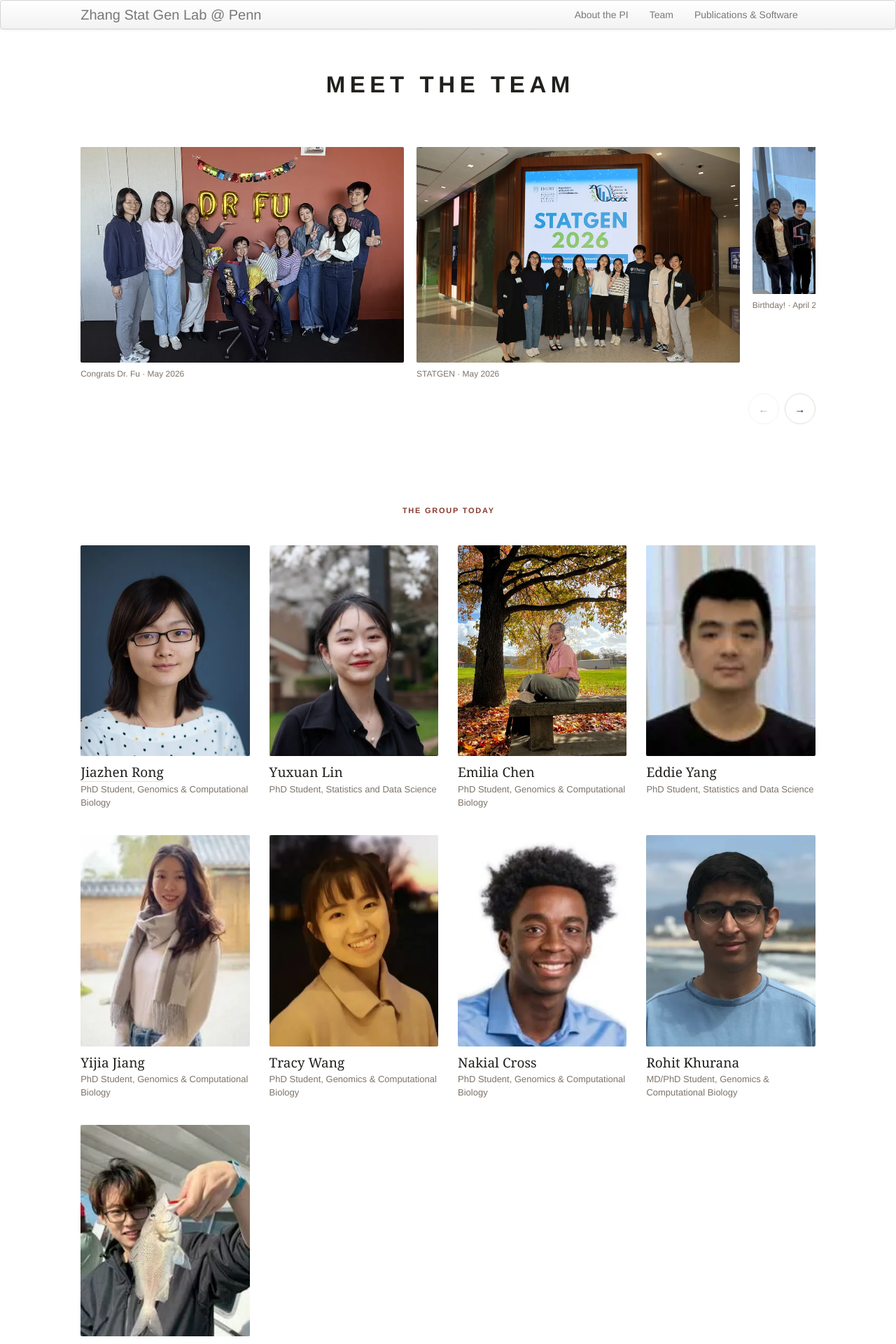
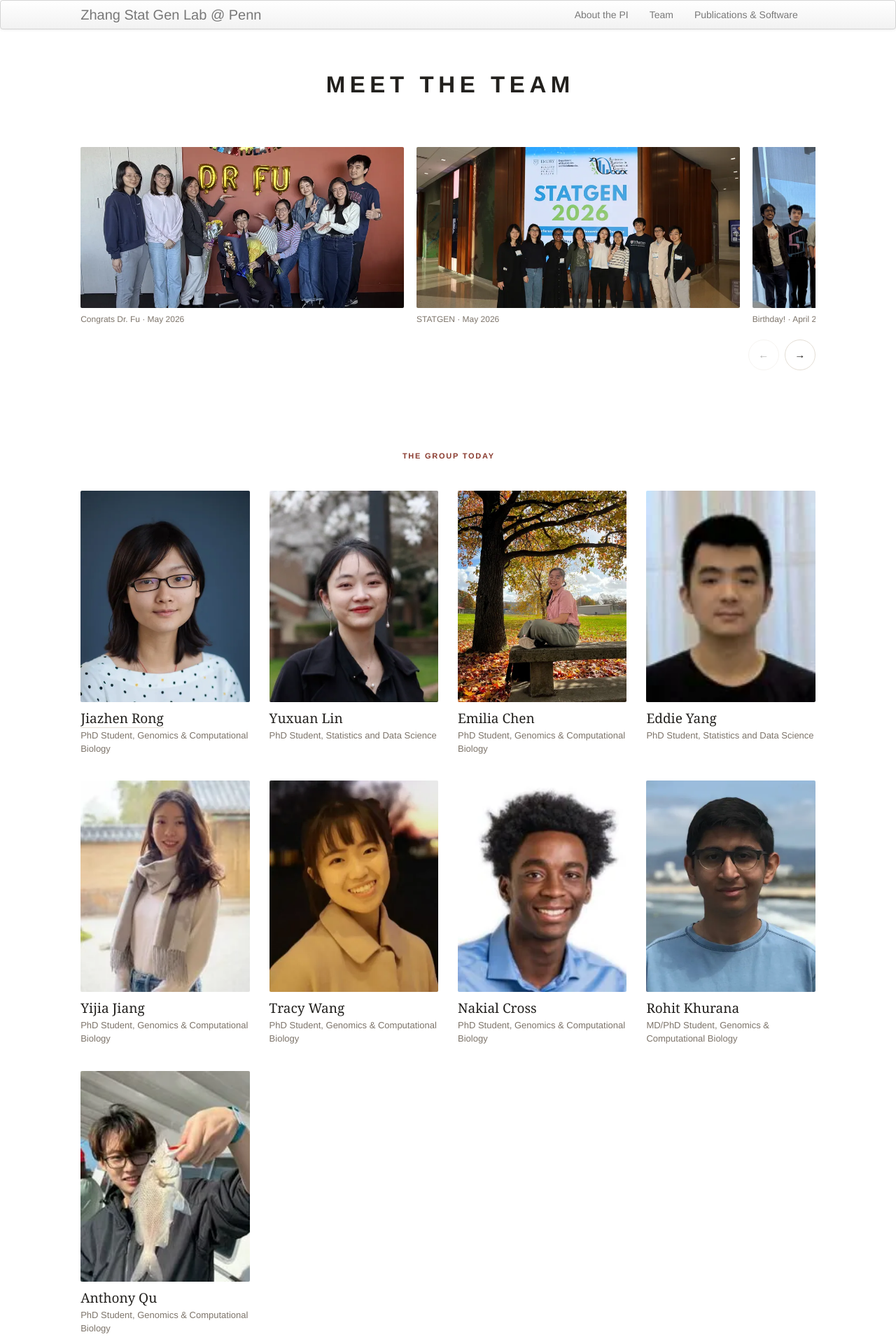
Before and after one commit to nzhanglab/nzhanglab.github.io, a Jekyll site: the page built from pages/team.html, in a window 1280 px wide. Shown: the top 1920 px of the page at 70% size. Built offline with Jekyll 4.4.1, drawn with Linux system fonts in a browser that asks for light colours.

Commit message:
Give the photo reel a uniform frame height on desktop
The reel varies item widths on purpose, but every frame also carried a fixed
3:2 ratio, so the narrower items came out shorter and the strip had a ragged
bottom edge.

Fixing the height instead keeps every frame aligned: the width variation now
changes the crop rather than the size. The strip is also shorter - 255px at its
tallest against 317px before - which was the other complaint.

Phones are untouched; the taller single-frame proportion reads well there.

Co-Authored-By: Claude Opus 5 (1M context) <noreply@anthropic.com>
Claude-Session: https://claude.ai/code/session_01J9pmwwgMJKDJpt5GHaLedS

```diff
--- a/assets/themes/twitter/css/team.css
+++ b/assets/themes/twitter/css/team.css
@@ -120,7 +120,7 @@ h2.team-eyebrow, .team-eyebrow {
 
 .team-reel .lp img {
   width: 100%;
-  aspect-ratio: 3 / 2;
+  height: clamp(180px, 18vw, 255px);
   object-fit: cover;
   border-radius: 2px;
   background: var(--paper);
@@ -364,7 +364,7 @@ h2.team-eyebrow, .team-eyebrow {
   }
   .team-reel > figure,
   .team-reel > figure:nth-child(3n) { width: 86vw; }
-  .team-reel .lp img { aspect-ratio: 4 / 3; }
+  .team-reel .lp img { height: auto; aspect-ratio: 4 / 3; }
   .team-reel-nav { display: none; }   /* swipe is the primary affordance */
 
   .team-people { grid-template-columns: repeat(2, 1fr); gap: 24px 16px; }
```
